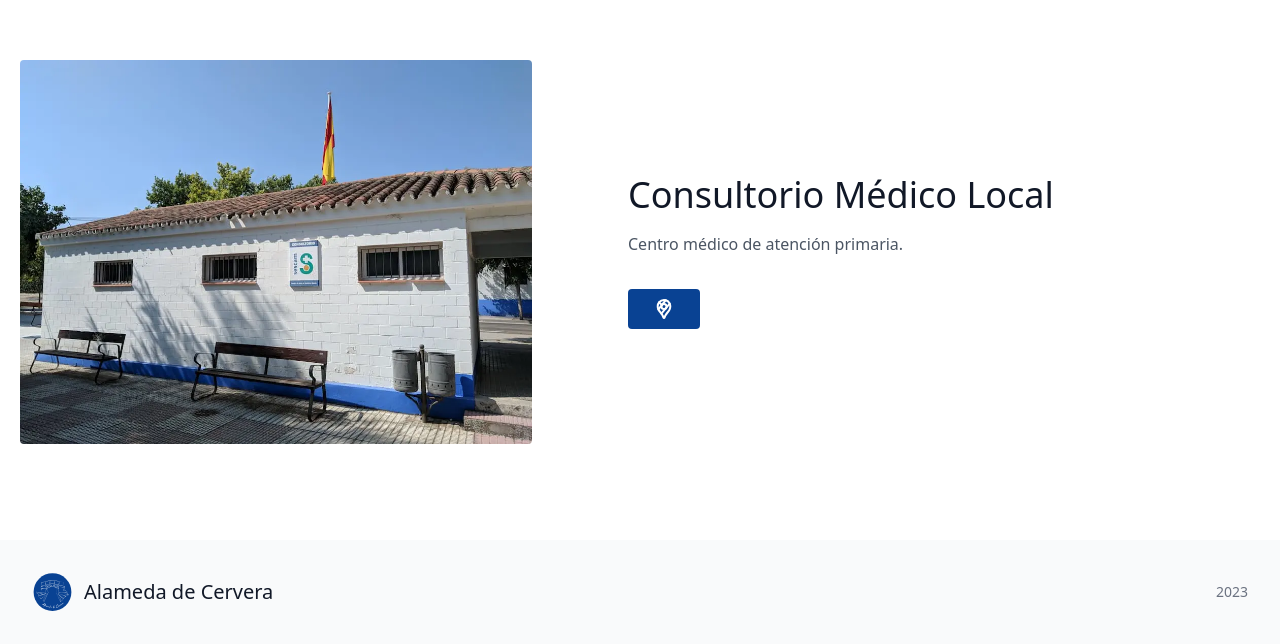
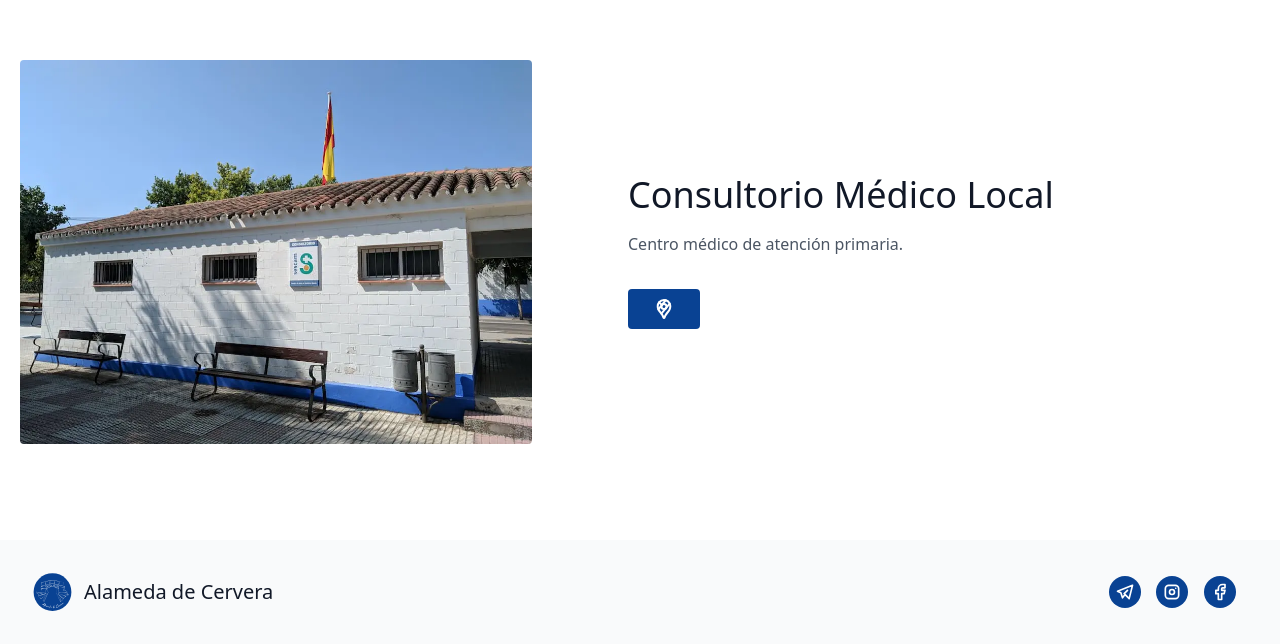
Before and after one commit to soker90/alamedadecervera, an Astro site: page /pueblo in a window 1280 px wide. Shown: the part 5325-5969 px from the top of the page. Built offline with nearby package versions, Linux system fonts and the light colour scheme; Astro itself is replaced by a stand-in of ours.

Commit message:
Add social links (#8)

```diff
--- a/src/components/Footer.astro
+++ b/src/components/Footer.astro
@@ -1,5 +1,5 @@
 ---
-const year = new Date().getFullYear();
+import Rss from './Rss.astro';
 ---
 <footer aria-label="footer" class="bg-gray-50">
 	<div class="mx-auto max-w-screen-xl px-4 py-8 sm:px-6 lg:px-8">
@@ -11,9 +11,7 @@ const year = new Date().getFullYear();
 				</a>
 			</div>
 
-			<p class="mt-4 text-center text-sm text-gray-500 lg:mt-0 lg:text-right">
-				{year}
-			</p>
+			<Rss className="mt-4 text-center text-sm text-gray-500 lg:mt-0 lg:text-right" />
 		</div>
 	</div>
 </footer>
--- /dev/null
+++ b/src/components/Rss.astro
@@ -0,0 +1,31 @@
+---
+import { RSS } from "../config";
+
+const {className} = Astro.props;
+---
+
+<div class={className}>
+    <a
+      href={RSS.TELEGRAM}
+      target="_blank"
+      rel="noopener noreferrer"
+      class="w-8 h-8 mr-3 inline-flex items-center justify-center rounded-full bg-indigo-500 flex-shrink-0"
+    >
+      <img src="/icons/telegram.svg" alt="telegram" class="h-5 w-5" />
+    </a>
+    <a
+      href={RSS.INSTAGRAM}
+      target="_blank"
+      class="w-8 h-8 mr-3 inline-flex items-center justify-center rounded-full bg-indigo-500 flex-shrink-0"
+    >
+      <img src="/icons/instagram.svg" alt="instagram" class="h-5 w-5" />
+    </a>
+
+    <a
+      href={RSS.FACEBOOK}
+      target="_blank"
+      class="w-8 h-8 mr-3 inline-flex items-center justify-center rounded-full bg-indigo-500 flex-shrink-0"
+    >
+      <img src="/icons/facebook.svg" alt="facebook" class="h-5 w-5" />
+    </a>
+</div>
--- a/src/config/index.ts
+++ b/src/config/index.ts
@@ -1 +1,7 @@
 export * from './menu'
+
+export const RSS = {
+	TELEGRAM: 'https://t.me/alamedadecervera',
+	INSTAGRAM: 'https://www.instagram.com/alamedadecerveracom/',
+	FACEBOOK: 'https://www.facebook.com/alamedadecerveracom'
+}
--- a/src/pages/index.astro
+++ b/src/pages/index.astro
@@ -4,7 +4,8 @@ import { getCollection } from 'astro:content';
 
 import Layout from "@layouts/Layout.astro";
 import NewCard from '@components/NewCard.astro';
-import {SECTIONS} from "../config";
+import {RSS, SECTIONS} from "../config";
+import Rss from '@components/Rss.astro';
 
 const posts = (await getCollection('blog')).slice(0, 3);
 
@@ -30,6 +31,9 @@ const posts = (await getCollection('blog')).slice(0, 3);
 						Aquí podrás encontrar información sobre el municipio, sus fiestas, su historia, sus
 						tradiciones...
 					</p>
+
+					<Rss className="hidden text-gray-500 md:mt-8 md:block text-center"/>
+
 				</div>
 			</div>
 
```
Also changed, not shown: public/icons/facebook.svg (added), public/icons/instagram.svg (added), public/icons/telegram.svg (added).
